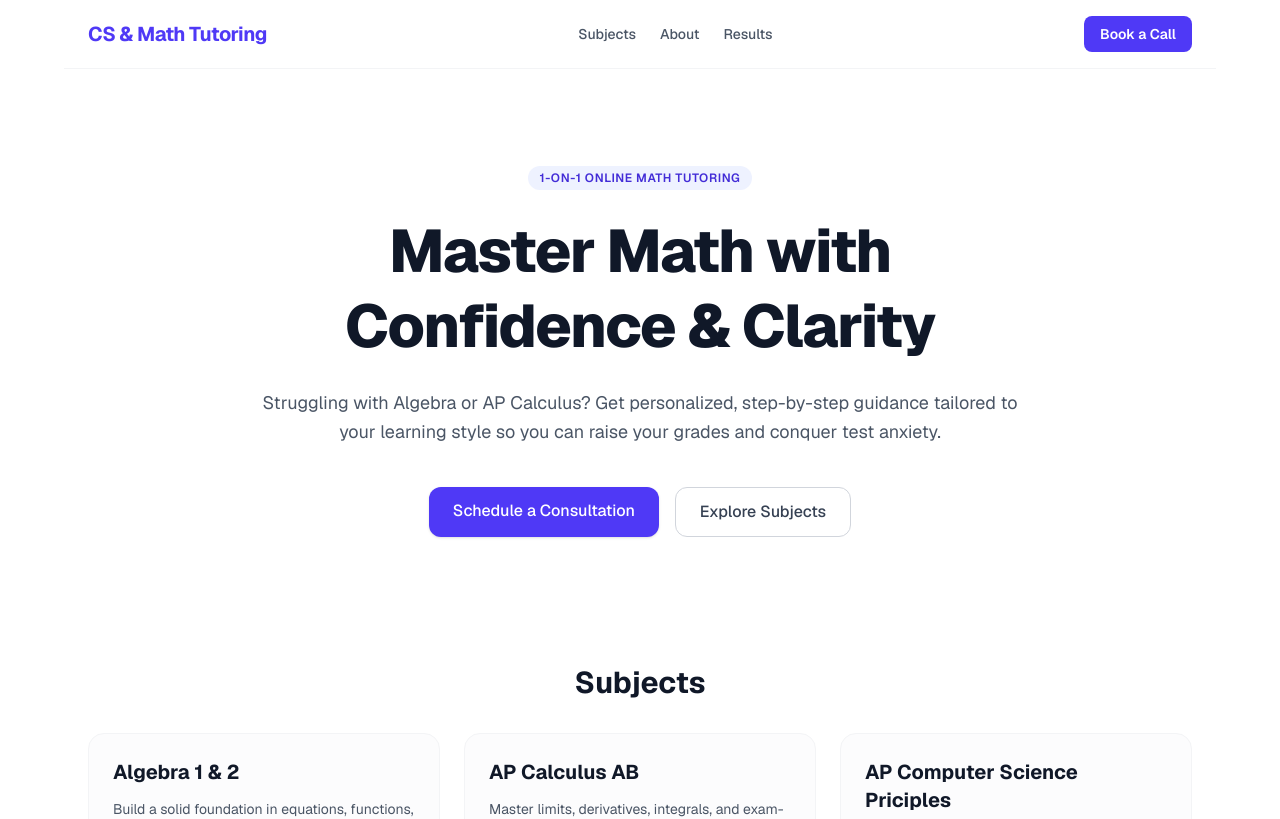
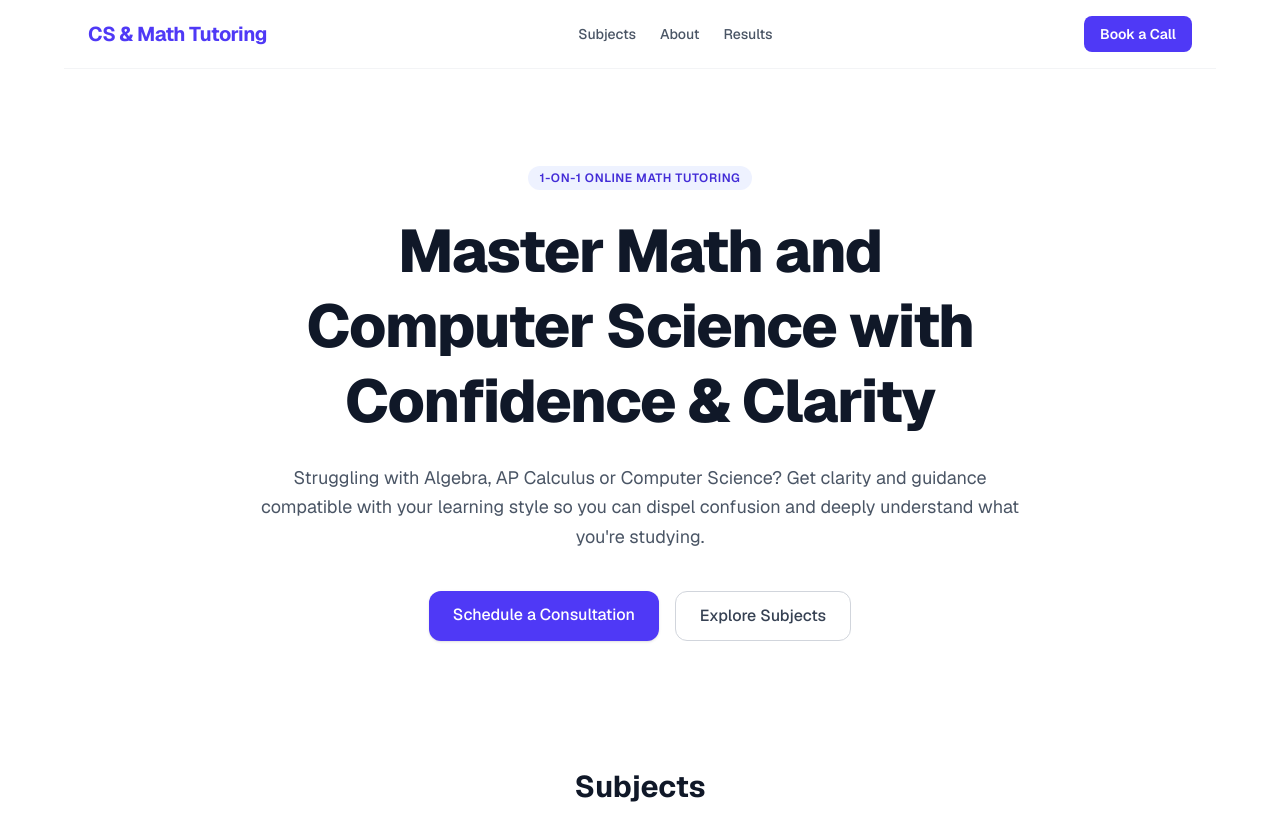
Before and after one commit to conrad1451/tutoring-landing-page, a Next.js app: page / in a window 1280 px wide. Shown: the top 819 px of the page. Built offline with nearby package versions, Linux system fonts and the light colour scheme.

Commit message:
feat: update intro copy and contact CTA link
- Include Computer Science alongside Math in intro
  headline and body copy

- Replace mailto link with Google Form link in the
  CTA section

- Open contact form in a new tab with proper
  security attributes

```diff
--- a/app/page.tsx
+++ b/app/page.tsx
@@ -31,10 +31,10 @@ export default function Home() {
             1-on-1 Online Math Tutoring
           </span>
           <h1 className="text-4xl md:text-6xl font-extrabold tracking-tight text-gray-900 leading-tight">
-            Master Math with Confidence & Clarity
+            Master Math and Computer Science with Confidence & Clarity
           </h1>
           <p className="text-lg text-gray-600 leading-relaxed">
-            Struggling with Algebra or AP Calculus? Get personalized, step-by-step guidance tailored to your learning style so you can raise your grades and conquer test anxiety.
+            Struggling with Algebra, AP Calculus or Computer Science? Get clarity and guidance compatible with your learning style so you can dispel confusion and deeply understand what you're studying.
           </p>
           <div className="flex flex-col sm:flex-row gap-4 justify-center pt-4">
             <a
@@ -133,9 +133,10 @@ export default function Home() {
           </p>
           <div>
             <a
-              href="mailto:contact@example.com"
-              className="inline-block bg-white text-indigo-600 font-semibold px-8 py-3 rounded-xl shadow hover:bg-indigo-50 transition-colors"
-            >
+            href="https://forms.gle/PMwhc6FBrQ1GJJ9MA"
+            target="_blank"
+            rel="noopener noreferrer"
+            className="inline-block bg-white text-indigo-600 font-semibold px-8 py-3 rounded-xl shadow hover:bg-indigo-50 transition-colors">
               Get in Touch Today
             </a>
           </div>
```
